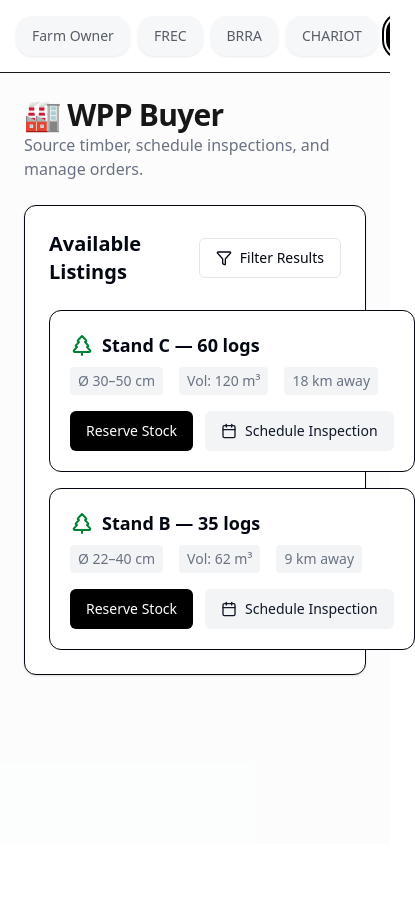
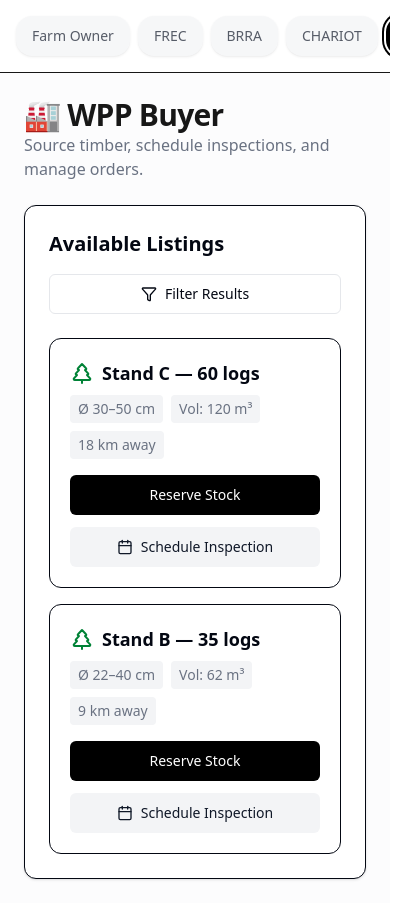
Before and after one commit to SGA-Solutions/falcata-app, a Next.js app: page /wpp in a window 390 px wide. Shown: the whole page, 415 px wide, since content can reach past the window. Before the commit the page ends 844 px from the top, so only its background shows below. Built offline with nearby package versions, Linux system fonts and the light colour scheme.

Commit message:
fixed WPP layout for smaller screens

```diff
--- a/src/app/(dashboard)/wpp/page.tsx
+++ b/src/app/(dashboard)/wpp/page.tsx
@@ -29,9 +29,9 @@
 
             <Card>
                 <CardContent className="p-6 space-y-6">
-                    <div className="flex items-center justify-between">
+                    <div className="flex flex-col sm:flex-row sm:items-center justify-between gap-4">
                         <h3 className="font-bold text-xl">Available Listings</h3>
-                        <Button variant="outline" onClick={() => setFilterOpen(true)}><Filter className="mr-2 h-4 w-4" />Filter Results</Button>
+                        <Button variant="outline" onClick={() => setFilterOpen(true)} className="w-full sm:w-auto"><Filter className="mr-2 h-4 w-4" />Filter Results</Button>
                     </div>
 
                     <div className="grid gap-4">
@@ -39,15 +39,15 @@
                             <div key={l.id} className="border p-5 rounded-xl bg-white hover:shadow-md transition-shadow flex flex-col md:flex-row md:items-center justify-between gap-4">
                                 <div>
                                     <p className="font-bold text-lg flex items-center gap-2"><TreePine className="text-green-700" />{l.stand} — {l.logs} logs</p>
-                                    <div className="flex gap-4 text-sm text-gray-500 mt-2">
-                                        <span className="bg-gray-100 px-2 py-1 rounded">Ø {l.dRange[0]}–{l.dRange[1]} cm</span>
-                                        <span className="bg-gray-100 px-2 py-1 rounded">Vol: {l.vol} m³</span>
-                                        <span className="bg-gray-100 px-2 py-1 rounded">{l.km} km away</span>
+                                    <div className="flex flex-wrap gap-2 sm:gap-4 text-sm text-gray-500 mt-2">
+                                        <span className="bg-gray-100 px-2 py-1 rounded whitespace-nowrap">Ø {l.dRange[0]}–{l.dRange[1]} cm</span>
+                                        <span className="bg-gray-100 px-2 py-1 rounded whitespace-nowrap">Vol: {l.vol} m³</span>
+                                        <span className="bg-gray-100 px-2 py-1 rounded whitespace-nowrap">{l.km} km away</span>
                                     </div>
                                 </div>
-                                <div className="flex gap-3">
-                                    <Button onClick={() => openReserve(l.id)}>Reserve Stock</Button>
-                                    <Button variant="secondary"><Calendar className="mr-2 h-4 w-4" />Schedule Inspection</Button>
+                                <div className="flex flex-col sm:flex-row gap-3">
+                                    <Button onClick={() => openReserve(l.id)} className="w-full sm:w-auto">Reserve Stock</Button>
+                                    <Button variant="secondary" className="w-full sm:w-auto"><Calendar className="mr-2 h-4 w-4" />Schedule Inspection</Button>
                                 </div>
                             </div>
                         ))}
```
